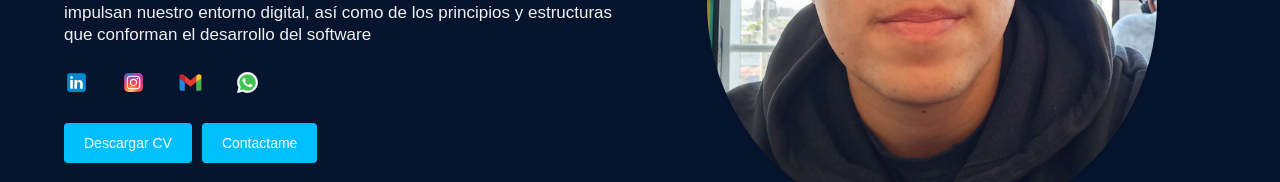
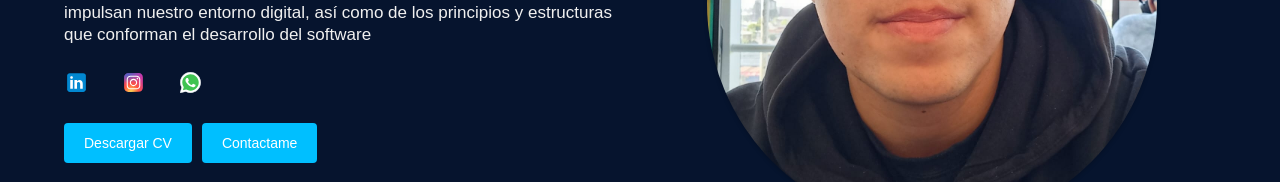
Before and after one commit to WorkWithDevSimon/portafolio, a React (Vite) app: page /#/ in a window 1280 px wide. Shown: the part 447-629 px from the top of the page. Built offline with nearby package versions, Linux system fonts and the light colour scheme.

Commit message:
Cambie los datos

```diff
--- a/src/components/Inicio/subComponetes/datos.js
+++ b/src/components/Inicio/subComponetes/datos.js
@@ -36,8 +36,7 @@ const mainDatos =
     main_info_redes: [
         { text: "linkedin", url: "https://www.linkedin.com/in/sim%C3%B3n-santib%C3%A1%C3%B1ez-6bb6a12a4/", icon: linkedin },
         { text: "instagram", url: "https://www.instagram.com/s_m_n_s_z/", icon: instagram },
-        { text: "email", url: "https://mail.google.com/mail/?view=cm&fs=1&tf=1&to=simonsantibanez16@gmail.com", icon: email },
-        { text: "whatsapp", url: "https://wa.me/5945739628", icon: whatsapp }
+        { text: "whatsapp", url: "https://wa.me/945739628", icon: whatsapp }
 
     ],
     img_main: img4
@@ -254,7 +253,7 @@ const miDatosFooter = [
     { text: "linkedin", url: "https://www.linkedin.com/in/sim%C3%B3n-santib%C3%A1%C3%B1ez-6bb6a12a4/", icon: linkedin },
     { text: "instagram", url: "https://www.instagram.com/s_m_n_s_z/", icon: instagram },
     { text: "github", url: "https://github.com/WorkWithDevSimon", icon: github },
-    { text: "whatsapp", url: "https://wa.me/5945739628", icon: whatsapp }
+    { text: "whatsapp", url: "https://wa.me/945739628", icon: whatsapp }
 
 ]
 
```
